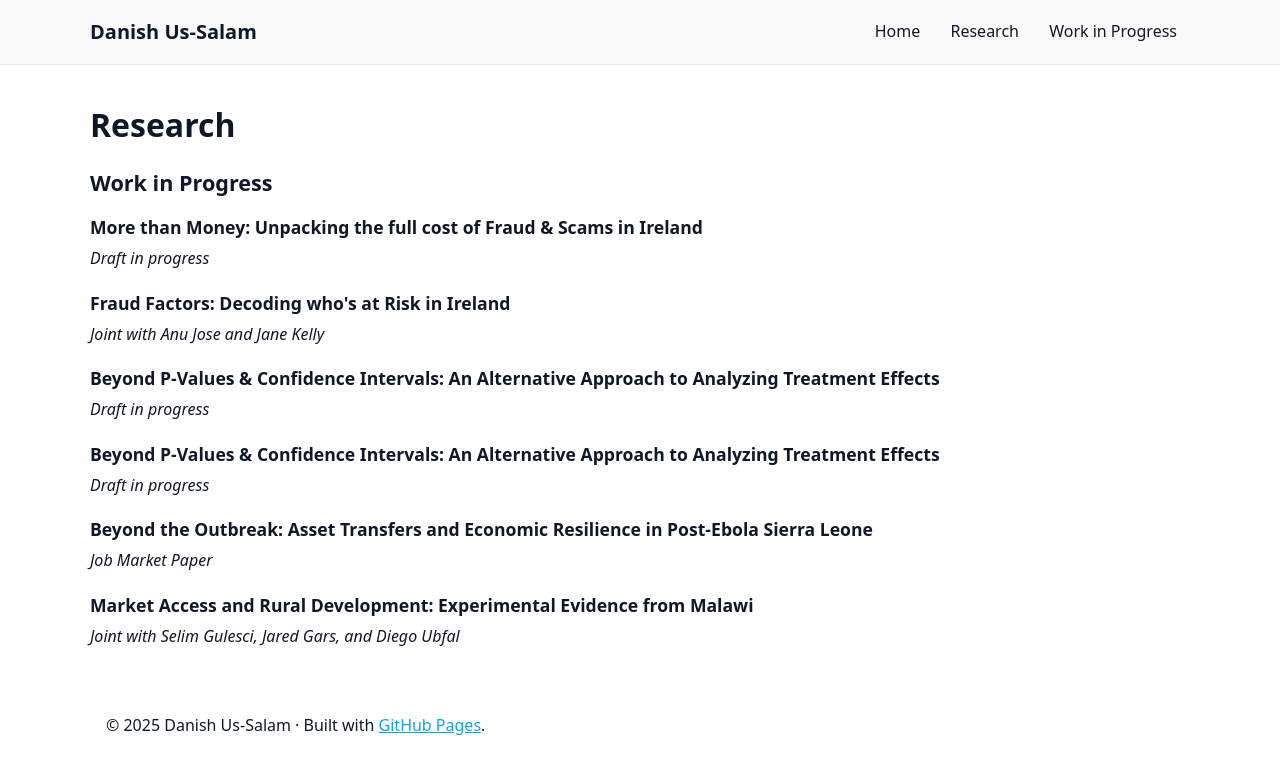
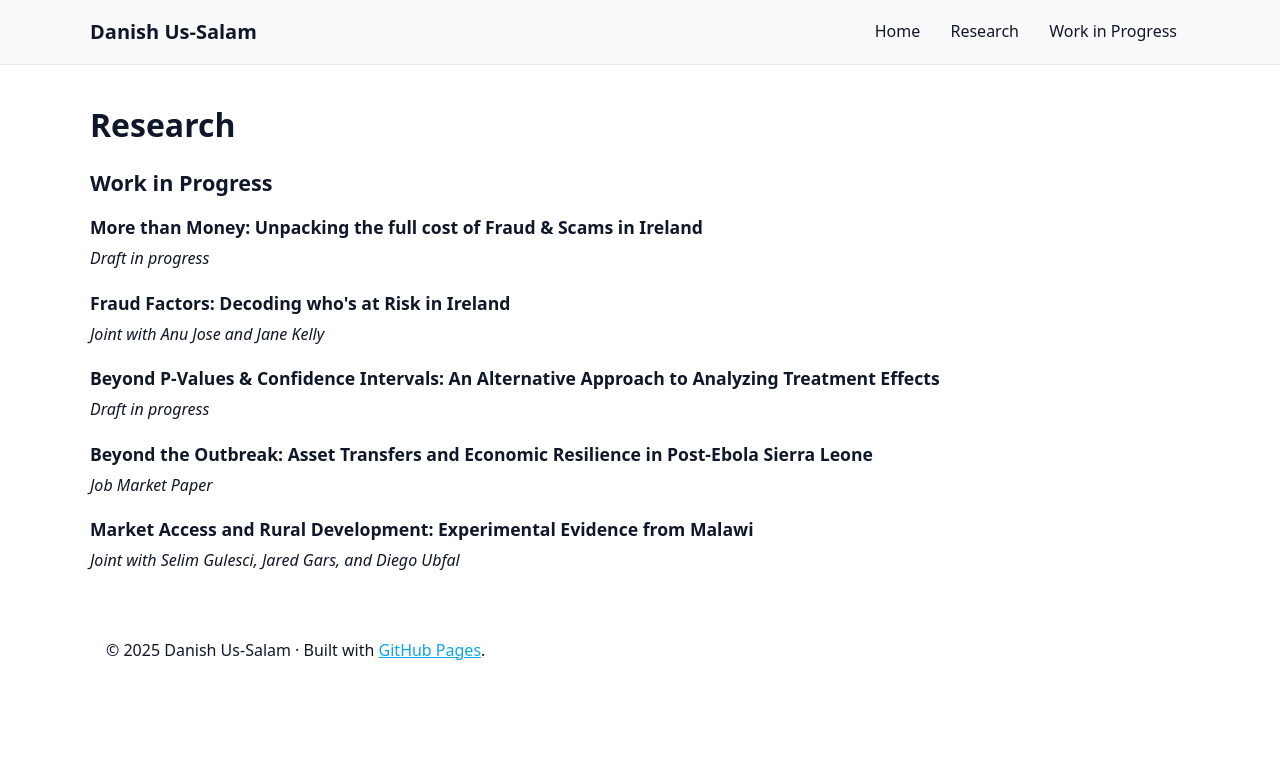
Before and after one commit to danishussalam/danishussalam.github.io, a Jekyll site: the page built from wip.md, in a window 1280 px wide. Shown: the top 774 px of the page. Built offline with Jekyll 4.4.1, drawn with Linux system fonts in a browser that asks for light colours.

Commit message:
Update wip.md

```diff
--- a/wip.md
+++ b/wip.md
@@ -41,15 +41,6 @@ permalink: /wip
 
 <div class="pub-item">
   <h3 class="pub-title">
-      Beyond P-Values & Confidence Intervals: An Alternative Approach to Analyzing Treatment Effects
-  </h3>
-  <div class="pub-meta">
-    <em> Draft in progress </em><br>
-  </div>
-</div>
-
-<div class="pub-item">
-  <h3 class="pub-title">
       Beyond the Outbreak: Asset Transfers and Economic Resilience in Post-Ebola Sierra Leone
   </h3>
   <div class="pub-meta">
```
